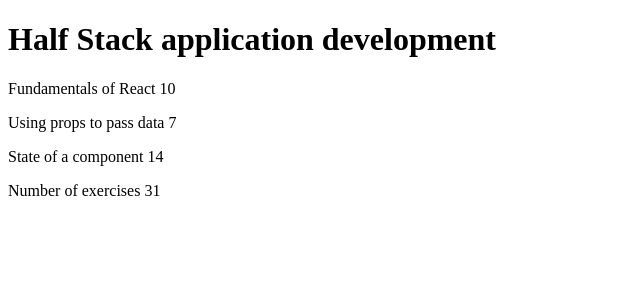
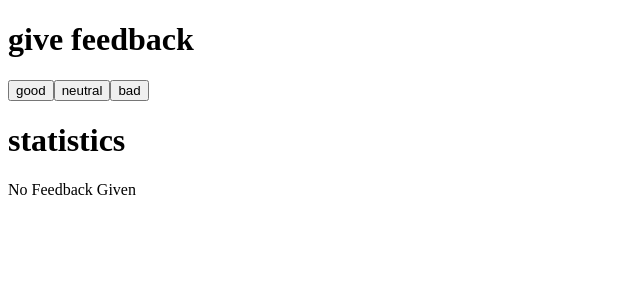
Before and after one commit to malik188/Simple-Phonebook, a React (Vite) app: page / in a window 1280 px wide. Shown: the top 300 px of the page, without its empty margins (0-640 px from the left). Built offline with nearby package versions, Linux system fonts and the light colour scheme.

Commit message:
Exercise 1.6-1.11

```diff
--- a/src/App.jsx
+++ b/src/App.jsx
@@ -1,60 +1,55 @@
-const Header = (props) => {
-  return <h1>{props.course}</h1>;
-};
+import { useState } from "react";
 
-const Content = (props) => {
+const Statistics = (props) => {
+  const { good, neutral, bad } = props;
+  const all = good + neutral + bad;
+  const average = all === 0 ? 0 : (good - bad) / all;
+  const positive = all === 0 ? 0 : (good / all) * 100;
+
   return (
     <div>
-      {props.parts.map((part) => (
-        <Part key={part.name} part={part.name} exercises={part.exercises} />
-      ))}
+      {all === 0 ? (
+        <p>No Feedback Given</p>
+      ) : (
+        <table>
+          <tbody>
+            <StatisticsLine text="good" value={good} />
+            <StatisticsLine text="neutral" value={neutral} />
+            <StatisticsLine text="bad" value={bad} />
+            <StatisticsLine text="all" value={all} />
+            <StatisticsLine text="average" value={average} />
+            <StatisticsLine text="positive" value={`${positive} %`} />
+          </tbody>
+        </table>
+      )}
     </div>
   );
 };
 
-const Part = (props) => {
-  return (
-    <p>
-      {props.part} {props.exercises}
-    </p>
-  );
-};
+const StatisticsLine = ({ text, value }) => (
+  <tr>
+    <td>{text}</td>
+    <td>{value}</td>
+  </tr>
+);
 
-const Total = (props) => {
-  return (
-    <p>
-      Number of exercises{" "}
-      {props.parts[0].exercises +
-        props.parts[1].exercises +
-        props.parts[2].exercises}
-    </p>
-  );
-};
+const Button = ({ onClick, text }) => <button onClick={onClick}>{text}</button>;
 
 const App = () => {
-  const course = {
-    name: "Half Stack application development",
-    parts: [
-      {
-        name: "Fundamentals of React",
-        exercises: 10,
-      },
-      {
-        name: "Using props to pass data",
-        exercises: 7,
-      },
-      {
-        name: "State of a component",
-        exercises: 14,
-      },
-    ],
-  };
+  // save clicks of each button to its own state
+  const [good, setGood] = useState(0);
+  const [neutral, setNeutral] = useState(0);
+  const [bad, setBad] = useState(0);
 
   return (
     <div>
-      <Header course={course.name} />
-      <Content parts={course.parts} />
-      <Total parts={course.parts} />
+      <h1>give feedback</h1>
+      <Button onClick={() => setGood(good + 1)} text="good" />
+      <Button onClick={() => setNeutral(neutral + 1)} text="neutral" />
+      <Button onClick={() => setBad(bad + 1)} text="bad" />
+
+      <h1>statistics</h1>
+      <Statistics good={good} neutral={neutral} bad={bad} />
     </div>
   );
 };
```
